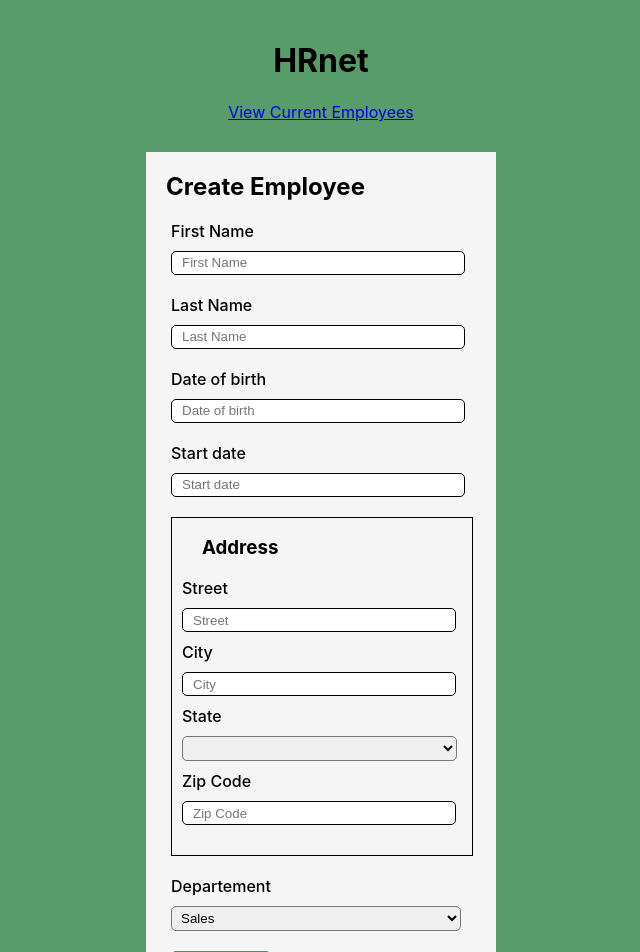
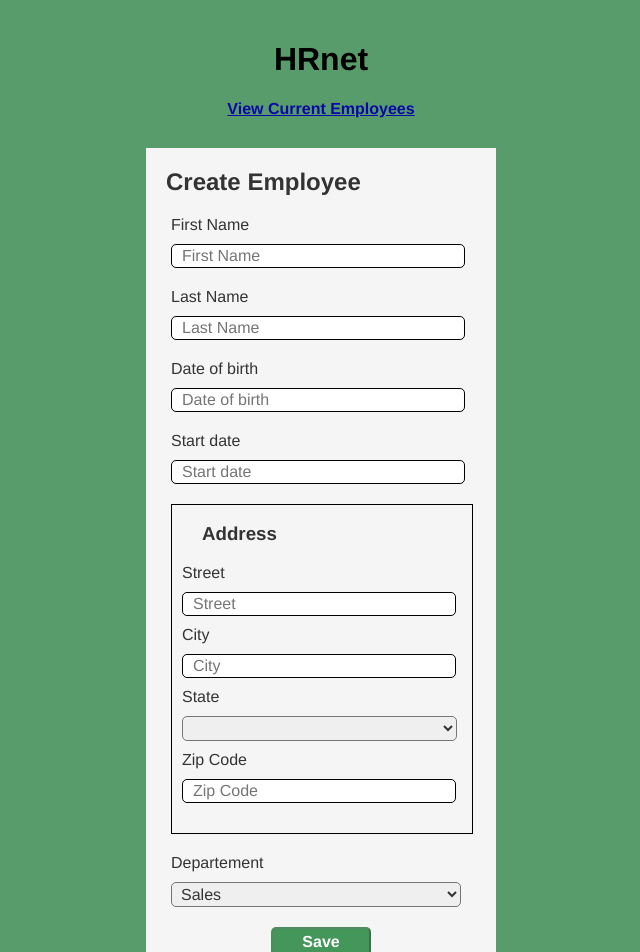
Before and after one commit to VSABernard/P14-HRnet, a React (Create React App) app: page / in a window 1280 px wide. Shown: the top 952 px of the page, without its empty margins (319-959 px from the left). Built offline with nearby package versions, Linux system fonts and the light colour scheme.

Commit message:
Get form firleds values after handleSubmit event

```diff
--- a/src/components/SimpleForm/SimpleForm.css
+++ b/src/components/SimpleForm/SimpleForm.css
@@ -26,6 +26,7 @@
     border-radius: 5px;
     margin-top: 10px;
     padding-left: 10px;
+    font-size: 16px;
 }
 
 .fieldSelect {
@@ -35,6 +36,7 @@
     border-radius: 5px;
     margin-top: 10px;
     padding-left: 5px;
+    font-size: 16px;
 }
 
 .address {
@@ -60,11 +62,21 @@ h3 {
     width: 275px;
 }
 
+.buttonSave {
+    margin: auto;
+}
+
 .buttonCreateForm {
     background-color: #44965a;
     color: white;
+    font-size: 16px;
     font-weight: 600;
     height: 30px;
     width: 100px;
     border-radius: 5px;
 }
+
+.buttonCreateForm:hover {
+    cursor: pointer;
+    transform: scale(1.1);
+}
--- a/src/components/SimpleForm/SimpleForm.js
+++ b/src/components/SimpleForm/SimpleForm.js
@@ -1,12 +1,12 @@
 import React from 'react'
+// import { connect } from 'react-redux'
 import { Field, reduxForm } from 'redux-form'
+import { states } from '../../datas/statesDatas'
+
 
 import '../SimpleForm/SimpleForm.css'
 
-
-
-
-const SimpleForm = (props) => {
+let SimpleForm = (props) => {
   const { handleSubmit, submitting, pristine } = props
   return (
     <div className='simpleForm'>
@@ -53,7 +53,14 @@ const SimpleForm = (props) => {
                 <div className='addressForm'>
                     <label className='label'>State</label>
                     <div>
-                        <Field className='fieldSelect' name="street" component="select" />
+                        <Field className='fieldSelect' name="state" component="select" >
+                            <option></option>
+                            {
+                                states.map(state => {
+                                    return (<option key={state.abbreviation}>{state.name}</option>)
+                                })
+                            }
+                        </Field>
                     </div>
                 </div>
                 <div className='addressForm'>
@@ -75,13 +82,29 @@ const SimpleForm = (props) => {
                     </Field>
                 </div>
             </div>
-            <div>
+            <div className='buttonSave'>
                 <button className='buttonCreateForm' type="submit" disabled={ pristine || submitting }>Save</button>
             </div>
         </form>
     </div>
   )
 }
-export default reduxForm({
+
+// Decorate with redux-form
+SimpleForm = reduxForm({
   form: 'simple'  // a unique identifier for this form
 })(SimpleForm)
+
+// Decorate with connect to read form values
+// const selector = formValueSelector('simple'); // <-- same as form name
+// SimpleForm = connect(state => {
+//     // select values individually
+//     const { firstName, lastName } = selector(state, 'firstName', 'lastName');
+
+//     return {
+//       fullName: `${firstName || ''} ${lastName || ''}`,
+
+//     }
+//   })(SimpleForm)
+
+  export default SimpleForm
--- a/src/index.css
+++ b/src/index.css
@@ -1,13 +1,10 @@
+* {
+  color: #333;
+	font-family: "Helvetica Neue", Helvetica, Arial, sans-serif;
+}
+
 body {
   margin: 0;
-  font-family: -apple-system, BlinkMacSystemFont, 'Segoe UI', 'Roboto', 'Oxygen',
-    'Ubuntu', 'Cantarell', 'Fira Sans', 'Droid Sans', 'Helvetica Neue',
-    sans-serif;
   -webkit-font-smoothing: antialiased;
   -moz-osx-font-smoothing: grayscale;
 }
-
-code {
-  font-family: source-code-pro, Menlo, Monaco, Consolas, 'Courier New',
-    monospace;
-}
--- a/src/index.js
+++ b/src/index.js
@@ -19,11 +19,9 @@ root.render(
      //  <App />
    //</React.StrictMode>
   <Provider store={store}>
-
       <App />
-
   </Provider>
-);
+)
 
 // If you want to start measuring performance in your app, pass a function
 // to log results (for example: reportWebVitals(console.log))
--- a/src/pages/CreateEmployee/CreateEmployee.css
+++ b/src/pages/CreateEmployee/CreateEmployee.css
@@ -9,6 +9,15 @@
 .headerCreate {
     text-align: center;
     margin: -20px auto 30px;
+}
+
+h1 {
+    color: black;
+}
+
+.currentLink {
+    color: rgb(8, 8, 167);
+    font-weight: 600;
 }
 
 .simpleFormSection {
--- a/src/pages/CreateEmployee/CreateEmployee.js
+++ b/src/pages/CreateEmployee/CreateEmployee.js
@@ -12,8 +12,9 @@ import '../CreateEmployee/CreateEmployee.css'
 
 const CreateEmployee = () => {
 
-    const handleSubmit = () => {
+    const handleSubmit = (employee) => {
         console.log('hande submit called!')
+        console.log('employee : ' + JSON.stringify(employee))
     }
 
     return (
@@ -25,7 +26,7 @@ const CreateEmployee = () => {
                 </Link>
             </header>
             <section className="createEmployeeSection">
-                <SimpleForm className='simpleFormSection' onSubmit={ handleSubmit } submitting="true" />
+                <SimpleForm className='simpleFormSection'  onSubmit={ handleSubmit } submitting="true" />
             </section>
         </div>
     )
```
